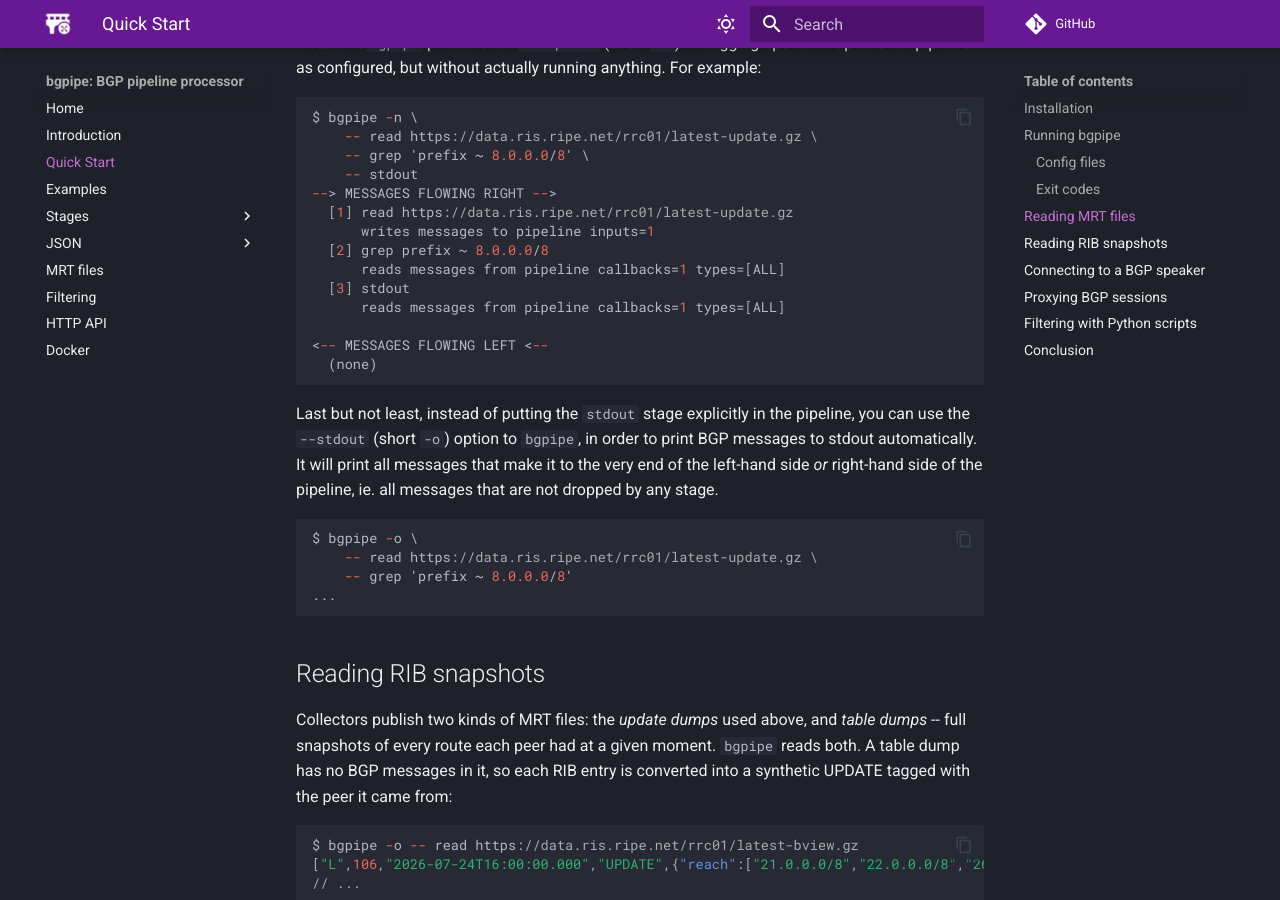
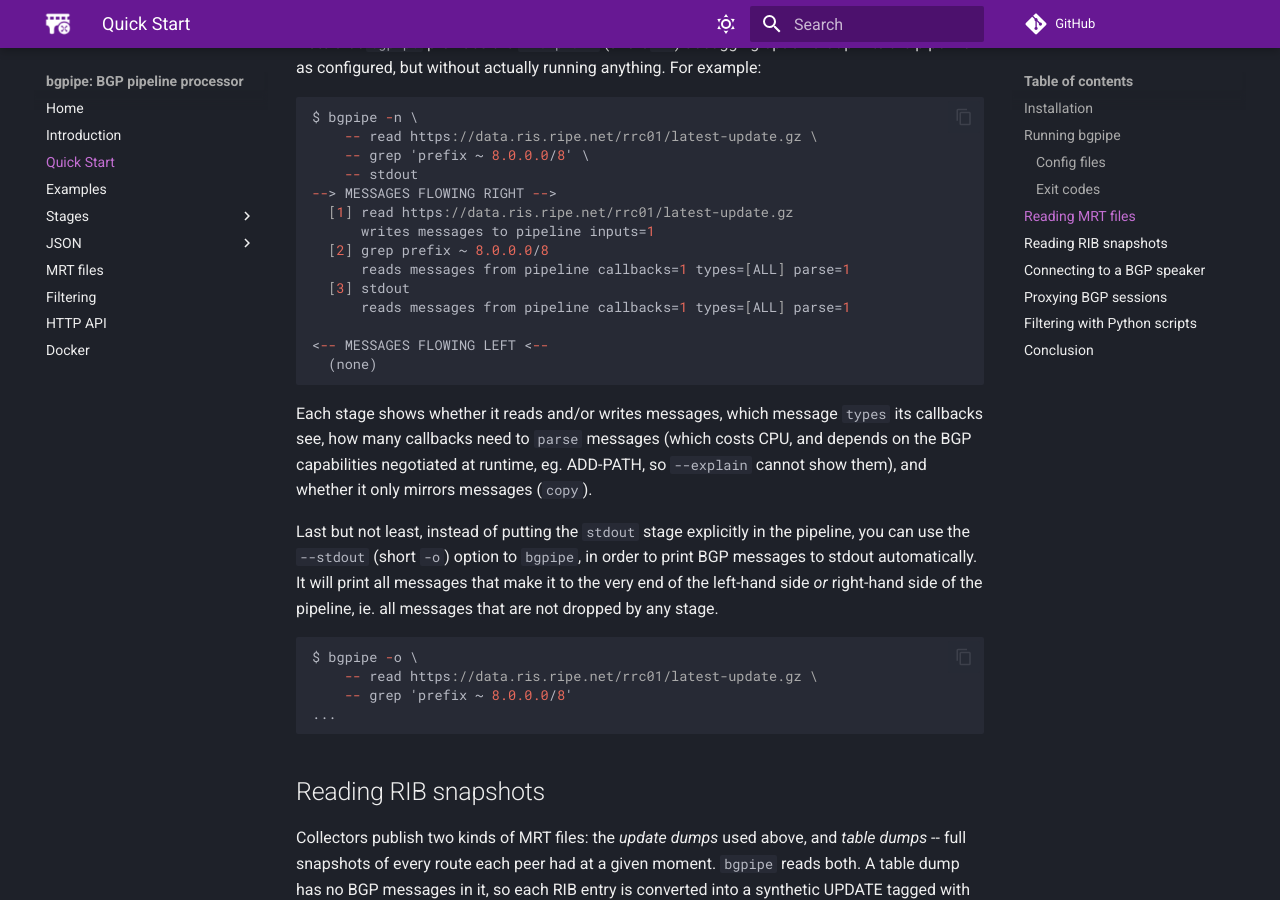
Before and after one commit to bgpfix/bgpipe, an MkDocs documentation site: the page built from docs/quickstart.md, in a window 1280 px wide and 900 px high, scrolled down 4414 px. Built offline with MkDocs 1.6.1 and Material for MkDocs 9.7.7, drawn with Linux system fonts in a browser that asks for light colours; comment, search, counter and statistics services are not loaded; the version menu is left out.

Commit message:
explain: show parsing callbacks and --copy taps

````diff
--- a/docs/quickstart.md
+++ b/docs/quickstart.md
@@ -199,13 +199,18 @@ $ bgpipe -n \
   [1] read https://data.ris.ripe.net/rrc01/latest-update.gz
       writes messages to pipeline inputs=1
   [2] grep prefix ~ 8.0.0.0/8
-      reads messages from pipeline callbacks=1 types=[ALL]
+      reads messages from pipeline callbacks=1 types=[ALL] parse=1
   [3] stdout
-      reads messages from pipeline callbacks=1 types=[ALL]
+      reads messages from pipeline callbacks=1 types=[ALL] parse=1
 
 <-- MESSAGES FLOWING LEFT <--
   (none)
 ```
+
+Each stage shows whether it reads and/or writes messages, which message `types`
+its callbacks see, how many callbacks need to `parse` messages (which costs CPU,
+and depends on the BGP capabilities negotiated at runtime, eg. ADD-PATH, so
+`--explain` cannot show them), and whether it only mirrors messages (`copy`).
 
 Last but not least, instead of putting the `stdout` stage explicitly in the pipeline, you can use the `--stdout` (short `-o`) option to `bgpipe`, in order to print BGP messages to stdout automatically. It will print all messages that make it to the very end of the left-hand side *or* right-hand side of the pipeline, ie. all messages that are not dropped by any stage.
 
````
Also changed, not shown: 1 other file.
